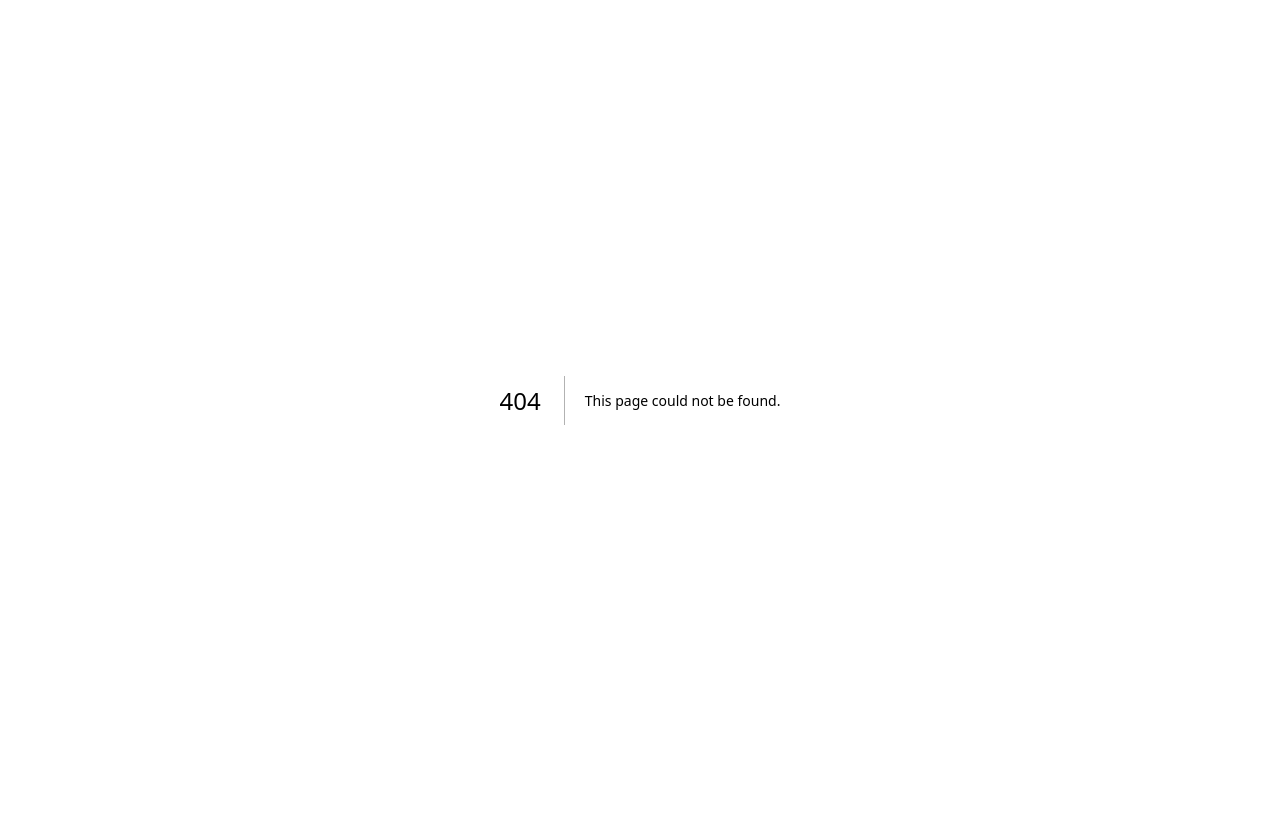
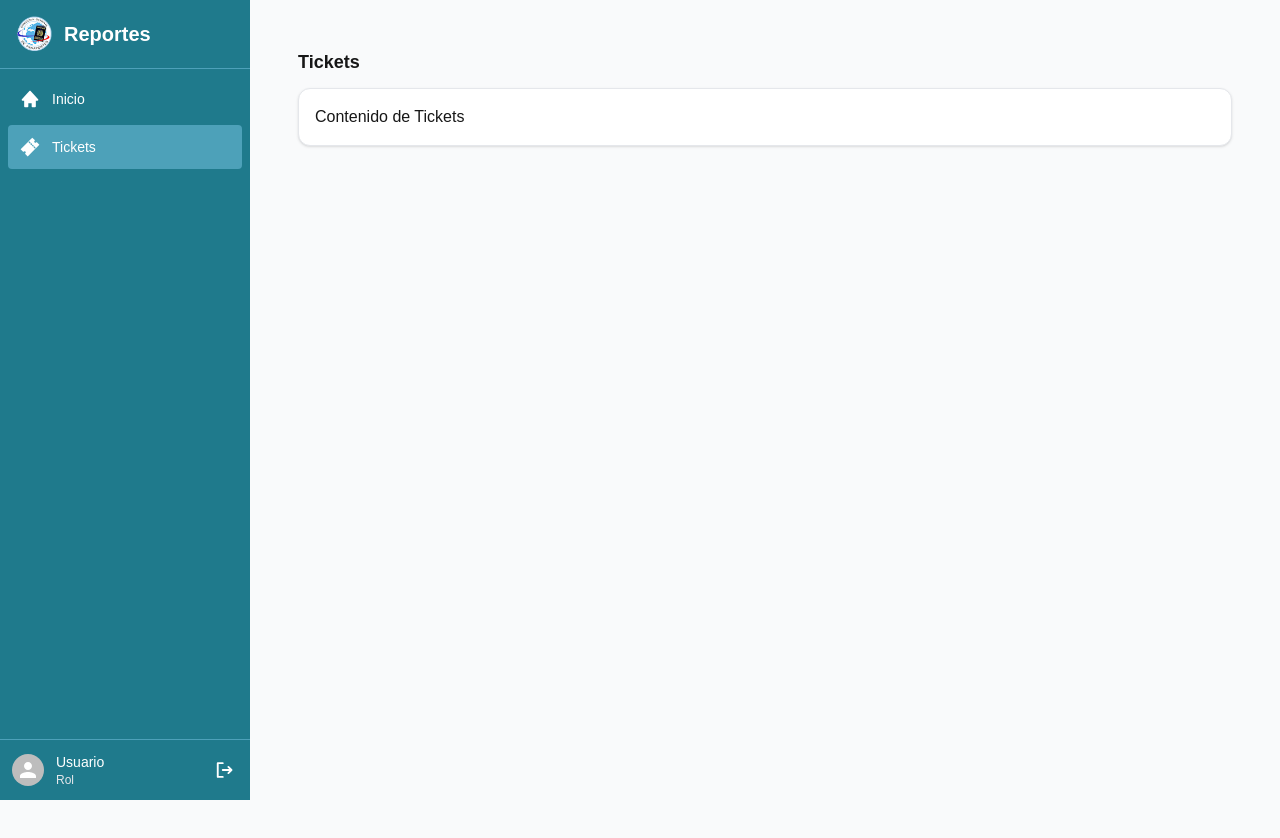
Before and after one commit to cristiancn24/Frontend_reporte, a Next.js app: page /tickets in a window 1280 px wide. Before the commit this address had no page. Shown: the top 838 px of the page. Before the commit the page ends 800 px from the top, so only its background shows below. Built offline with nearby package versions, Linux system fonts and the light colour scheme; no server answers; sample sign-in values are in the browser's storage.

Commit message:
Creacion boton exportar, sidebar y modificacion de frontend

```diff
--- a/package.json
+++ b/package.json
@@ -25,7 +25,8 @@
     "react": "^19.0.0",
     "react-dom": "^19.0.0",
     "react-icons": "^5.5.0",
-    "react-router-dom": "^7.5.0"
+    "react-router-dom": "^7.5.0",
+    "react-spinners": "^0.17.0"
   },
   "devDependencies": {
     "@tailwindcss/postcss": "^4",
--- /dev/null
+++ b/src/app/components/sidebar.js
@@ -0,0 +1,72 @@
+"use client";
+import React from 'react';
+import { BiSolidHome } from "react-icons/bi";
+import { IoTicketSharp } from "react-icons/io5";
+import { Avatar } from "@mui/material";
+import { PiSignOutBold } from "react-icons/pi";
+import { useRouter, usePathname } from "next/navigation";
+
+export default function Sidebar() {
+    const router = useRouter();
+    const pathname = usePathname();
+
+    const isActive = (path) => pathname.startsWith(path);
+
+    const handleNavigation = (path) => {
+        router.push(path);
+    };
+
+    return (
+        <div className="w-[250px] bg-[#1f7a8c] h-screen flex flex-col fixed z-50">
+            {/* Logo y título */}
+            <div className="flex items-center p-4 border-b border-[#4da1b9]">
+                <img
+                    src="/assets/logo_pasaporte.png"
+                    className="w-9 h-9"
+                    alt="Logo"
+                />
+                <h3 className="text-xl font-bold text-white ml-3">Reportes</h3>
+            </div>
+
+            {/* Menú */}
+            <div className="flex flex-col flex-grow p-2 space-y-1">
+                <button
+                    onClick={() => handleNavigation('/home')}
+                    className={`flex items-center p-3 rounded text-white text-sm transition-all ${
+                        isActive('/home') ? 'bg-[#4da1b9] font-medium' : 'hover:bg-[#4da1b9]/50'
+                    }`}
+                >
+                    <BiSolidHome className="w-5 h-5" />
+                    <span className="ml-3">Inicio</span>
+                </button>
+
+                <button
+                    onClick={() => handleNavigation('/tickets')}
+                    className={`flex items-center p-3 rounded text-white text-sm transition-all ${
+                        isActive('/tickets') ? 'bg-[#4da1b9] font-medium' : 'hover:bg-[#4da1b9]/50'
+                    }`}
+                >
+                    <IoTicketSharp className="w-5 h-5" />
+                    <span className="ml-3">Tickets</span>
+                </button>
+            </div>
+
+            {/* Pie de página */}
+            <div className="p-3 border-t border-[#4da1b9]">
+                <div className="flex items-center">
+                    <Avatar className="!w-8 !h-8" />
+                    <div className="ml-3 min-w-0">
+                        <p className="text-sm font-medium text-white truncate">Usuario</p>
+                        <p className="text-xs text-gray-200 truncate">Rol</p>
+                    </div>
+                    <button
+                        onClick={() => handleNavigation('/login')}
+                        className="ml-auto p-1 text-white hover:text-gray-200"
+                    >
+                        <PiSignOutBold className="w-5 h-5" />
+                    </button>
+                </div>
+            </div>
+        </div>
+    );
+}
--- a/src/app/components/table.js
+++ b/src/app/components/table.js
@@ -107,6 +107,7 @@ export default function Table({onSoporteSelect, onStatsCalculated}) {
         }
     };
 
+
     const handleFilterApply = (newFilters) => {
         setFilters(newFilters);
     };
--- /dev/null
+++ b/src/app/home/page.js
@@ -0,0 +1,82 @@
+"use client";
+import React, { useState, useEffect, use } from 'react';
+import Table from "../components/table";
+import DoughnutChartDemo from "../components/dchart";
+
+export default function Home() {
+  const [tableKey, setTableKey] = useState(0);
+  const [generalStats, setGeneralStats] = useState({ abiertos: 0, cerrados: 0 });
+  const [filters, setFilters] = useState({
+    range: null,
+    singleDate: null
+  });
+  const [selectedSoporte, setSelectedSoporte] = useState(null);
+  const [loading, setLoading] = useState(null);
+
+  const handleStatsCalculated = (stats) => {
+    setGeneralStats(stats);
+    setLoading(false);
+  };
+
+  const handleFilterApply = (filters) => {
+    setLoading(true);
+    setTableKey(prev => prev + 1);
+    setFilters(filters);
+  };
+
+  const handleSoporteSelect = (soporte) => {
+    setSelectedSoporte(soporte);
+  };
+
+  useEffect(() => {
+    setLoading(true);
+  }, []);
+
+  return (
+    <div className="min-h-screen bg-gray-50 flex flex-col md:flex-row">
+
+      {/* Contenido principal */}
+      <main className="flex-1 p-4 md:p-6 w-full max-w-[100vw] overflow-x-hidden">
+        {/* Encabezado y estadísticas */}
+        <div className="mb-6 bg-white rounded-xl shadow-sm p-4 border border-gray-200">
+          <h2 className="text-lg font-semibold mb-3">Estadísticas Generales</h2>
+          <div className="grid grid-cols-1 sm:grid-cols-2 gap-4">
+            <div className="bg-blue-50 p-3 rounded-lg">
+              <p className="text-sm text-blue-600">Tickets Abiertos</p>
+              <p className="text-2xl font-bold">{generalStats.abiertos}</p>
+            </div>
+            <div className="bg-green-50 p-3 rounded-lg">
+              <p className="text-sm text-green-600">Tickets Cerrados</p>
+              <p className="text-2xl font-bold">{generalStats.cerrados}</p>
+            </div>
+          </div>
+        </div>
+
+        {/* Contenedor flexible para tabla y gráfico */}
+        <div className="flex flex-col lg:flex-row gap-6">
+          {/* Tabla - Ocupa todo el ancho en móvil */}
+          <div className="w-full lg:w-[70%] bg-white rounded-xl shadow-sm p-4 border border-gray-200">
+            <div className="overflow-x-auto">
+              <Table
+                filters={filters}
+                onSoporteSelect={handleSoporteSelect}
+                onStatsCalculated={handleStatsCalculated}
+                key={tableKey}
+              />
+            </div>
+          </div>
+
+          {/* Gráfico - Ocupa todo el ancho en móvil (debajo de la tabla) */}
+          <div className="w-full lg:w-[30%] bg-white rounded-xl shadow-sm p-4 border border-gray-200">
+            <DoughnutChartDemo
+              abiertos={selectedSoporte?.abiertos}
+              cerrados={selectedSoporte?.cerrados}
+              selectedSoporte={selectedSoporte}
+              generalData={generalStats}
+            />
+          </div>
+        </div>
+      </main>
+    </div>
+  );
+}
--- a/src/app/layout.js
+++ b/src/app/layout.js
@@ -1,22 +1,40 @@
 "use client";
 import React from 'react';
-import { GeistSans, GeistMono } from 'geist/font'; // Nuevo import correcto
-import {SessionProvider} from 'next-auth/react';
+import { GeistSans, GeistMono } from 'geist/font';
+import { SessionProvider } from 'next-auth/react';
 import './globals.css';
-import 'primereact/resources/themes/lara-light-indigo/theme.css';  // Tema
-import 'primereact/resources/primereact.min.css';                 // Core CSS
-import 'primeicons/primeicons.css';                               // Íconos
+import 'primereact/resources/themes/lara-light-indigo/theme.css';
+import 'primereact/resources/primereact.min.css';
+import 'primeicons/primeicons.css';
 import { PrimeReactProvider } from 'primereact/api';
-
+import Sidebar from '../app/components/sidebar';
+import RequireAuth from '../app/components/RequireAuth';
+import { usePathname } from 'next/navigation';
 
 export default function RootLayout({ children }) {
+  const pathname = usePathname();
+  const isAuthPage = ['/login', '/register'].includes(pathname);
+
   return (
     <html lang="es" className={`${GeistSans.variable} ${GeistMono.variable}`}>
-      <body className="antialiased">
+      <body className={`antialiased ${isAuthPage ? 'bg-gray-50' : ''}`}>
         <PrimeReactProvider>
-        <SessionProvider>
-        {children}
-        </SessionProvider>
+          <SessionProvider>
+            {isAuthPage ? (
+              <div className="min-h-screen flex items-center justify-center">
+                {children}
+              </div>
+            ) : (
+              <RequireAuth>
+                <div className="min-h-screen bg-gray-50 flex">
+                  <Sidebar />
+                  <main className="flex-1 p-4 md:p-6 ml-0 md:ml-[250px] mt-0 w-[calc(100%-250px)]">
+                    {children}
+                  </main>
+                </div>
+              </RequireAuth>
+            )}
+          </SessionProvider>
         </PrimeReactProvider>
       </body>
     </html>
--- a/src/app/page.js
+++ b/src/app/page.js
@@ -1,52 +1,5 @@
-// app/page.js
-"use client";
-import Bar from "./components/bar";
-import React, { useState } from 'react';
-import Table from "./components/table";
-import DoughnutChartDemo from "./components/dchart";
-import RequireAuth from "./components/RequireAuth";
+import { redirect } from 'next/navigation';
 
 export default function Home() {
-
-  const [tableKey, setTableKey] = useState(0);
-  const [generalStats, setGeneralStats] = useState({ abiertos: 0, cerrados: 0 });
-
-  const handleStatsCalculated = (stats) => {
-    setGeneralStats(stats);
-};
-
-  const handleFilterApply = (filters) => {
-    setTableKey(prev => prev + 1); // Forza recarga del componente Table
-};
-  const [filters, setFilters] = useState({
-    range: null,
-    singleDate: null
-  });
-
-  const [selectedSoporte, setSelectedSoporte] = useState(null);
-
-  const handleSoporteSelect = (soporte) => {
-    setSelectedSoporte(soporte);
-};
-
-
-  return (
-    <RequireAuth>
-    <div className="min-h-screen">
-      <div className="h-screen">
-        <Bar />
-
-        <div className="flex flex-row gap-4 p-4 h-[calc(100%-7rem)]">
-          <div className="w-full md:w-3/5 h-full">
-            <Table filters={filters} onSoporteSelect={handleSoporteSelect} onStatsCalculated={handleStatsCalculated}/>
-          </div>
-
-          <div className="w-full md:w-2/5 h-full flex items-center justify-center bg-white rounded-lg shadow">
-            <DoughnutChartDemo abiertos={selectedSoporte?.abiertos} cerrados={selectedSoporte?.cerrados} selectedSoporte={selectedSoporte} generalData={generalStats}/>
-          </div>
-        </div>
-      </div>
-    </div>
-    </RequireAuth>
-  );
+  redirect('/home');
 }
--- /dev/null
+++ b/src/app/tickets/page.js
@@ -0,0 +1,13 @@
+export default function Tickets() {
+    return (
+        <div className="min-h-screen bg-gray-50 flex flex-col md:flex-row">
+            {/* Contenido principal */}
+            <main className="flex-1 p-4 md:p-6 w-full max-w-[100vw] overflow-x-hidden">
+                <h2 className="text-lg font-semibold mb-3">Tickets</h2>
+                <div className="bg-white rounded-xl shadow-sm p-4 border border-gray-200">
+                    <p>Contenido de Tickets</p>
+                </div>
+            </main>
+        </div>
+    );
+}
```
Also changed, not shown: src/app/components/dchart.js (+28 -16 lines), 1 other file (tests, documents, lock files or other folders).
